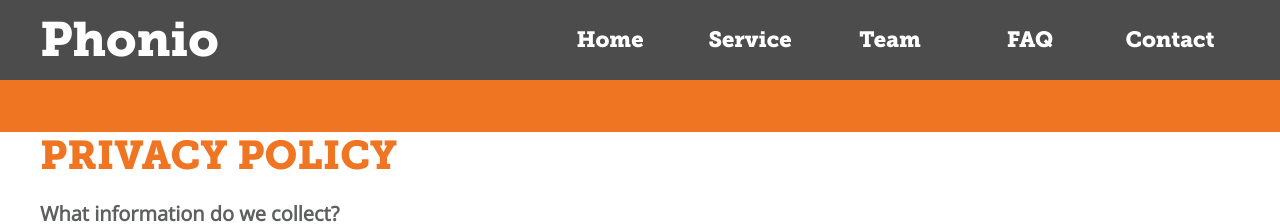
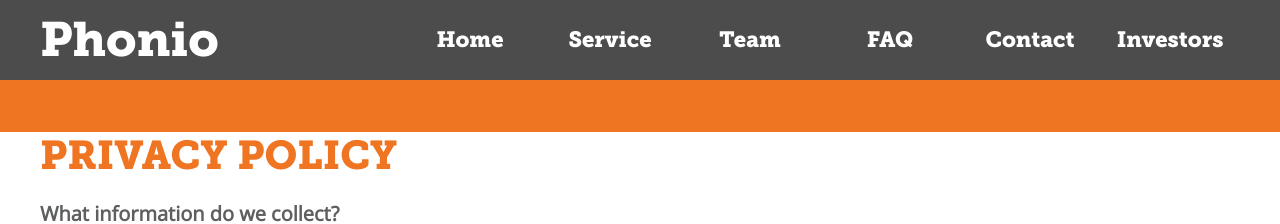
Before and after one commit to phonio/phonio.github.io, a Jekyll site: the page built from privacy-policy.md, in a window 1280 px wide. Shown: the top 224 px of the page. Built offline with Jekyll 4.4.1, drawn with Linux system fonts in a browser that asks for light colours.

Commit message:
Update header.html
Add nav item

```diff
--- a/_includes/header.html
+++ b/_includes/header.html
@@ -9,6 +9,7 @@
       <li><a href="/#team" data-hash="#team">Team</a></li>
       <li><a href="/#faq" data-hash="#faq">FAQ</a></li>
       <li><a href="/#contact" data-hash="#contact">Contact</a></li>
+      <li><a href="http://www.angel.co/phonio" target="_blank">Investors</a></li>
     </ul>
   </div>
 </div>
```
